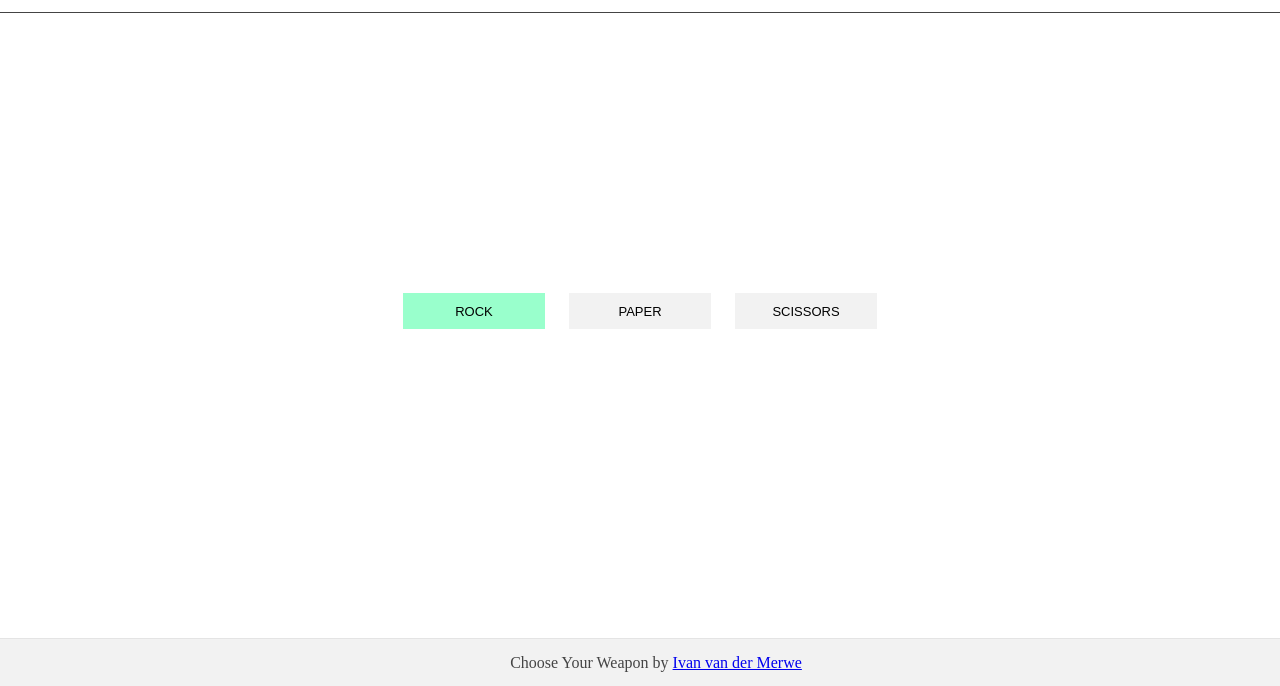
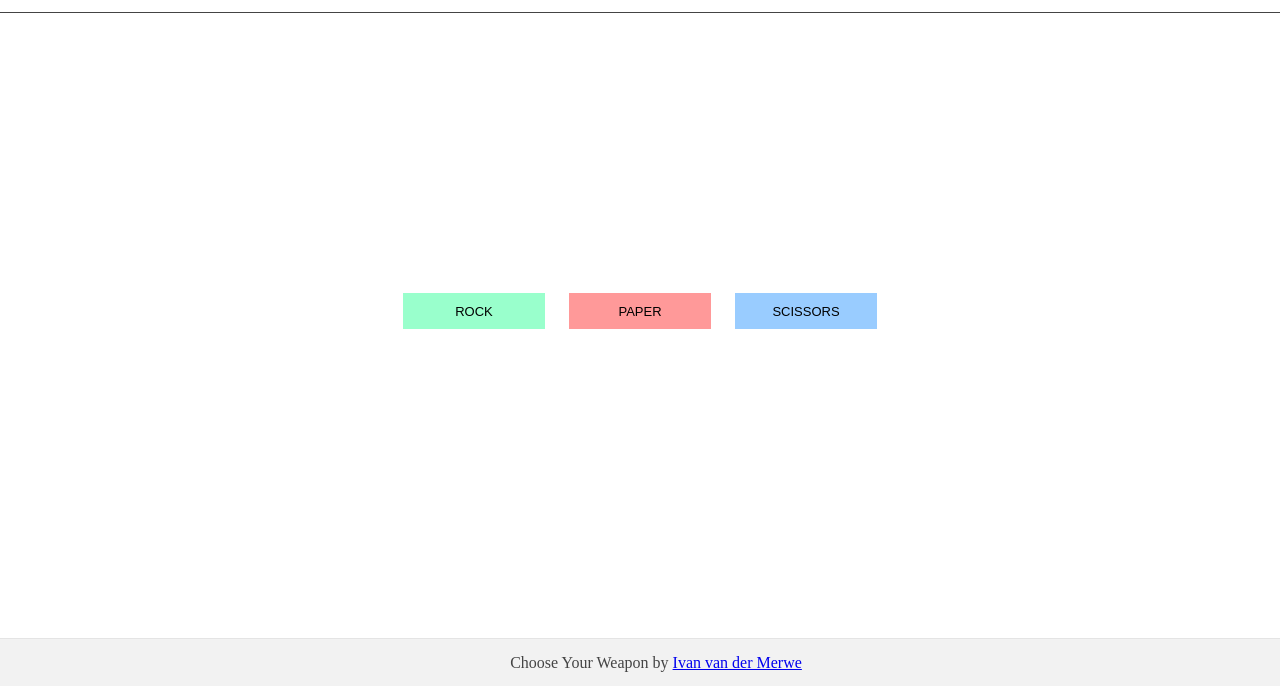
Before and after one commit to ivanv257/Rock-Paper-Scissors-JavaScript-Project, a plain HTML site: page index.html in a window 1280 px wide. Shown: the part 114-800 px from the top of the page. Drawn offline with Linux system fonts and the light colour scheme.

Commit message:
Styles.css background color of buttons modified

```diff
--- a/styles.css
+++ b/styles.css
@@ -203,6 +203,14 @@ button:hover {
 	background-color: #99ffcc;
 }
 
+#paper {
+	background-color: #ff9999;
+}
+
+#scissors {
+	background-color: #99ccff;
+}
+
 .results {
 	margin-top: 50px;
 	text-align: center;
```
